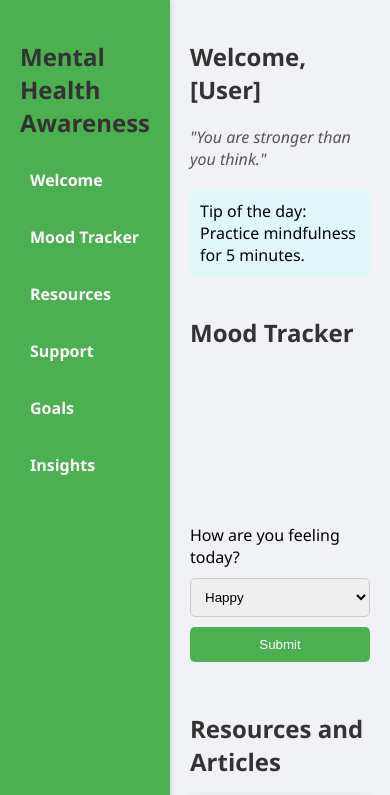
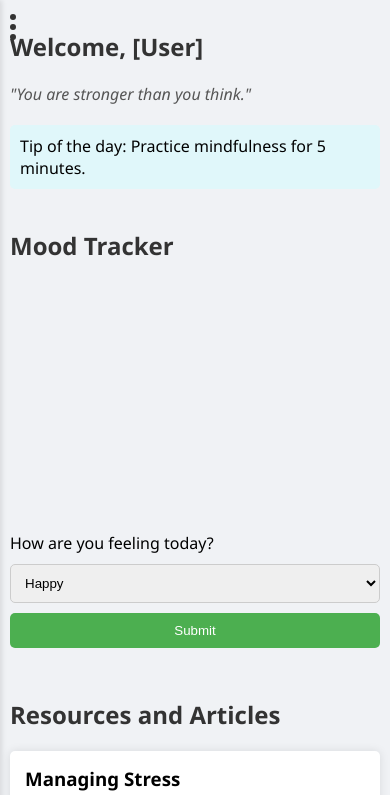
Before and after one commit to manishgangole/Mental-Health-Awareness, a plain HTML site: page dashboard.html in a window 390 px wide. Shown: the top 795 px of the page. Drawn offline with nearby package versions, Linux system fonts and the light colour scheme.

Commit message:
dashboard.css

```diff
--- a/dashboard.css
+++ b/dashboard.css
@@ -6,13 +6,19 @@ body {
     display: flex;
 }
 
+/* Sidebar styling */
 .sidebar {
     width: 250px;
     background-color: #4CAF50;
     color: white;
     padding: 20px;
     height: 100vh;
-    box-shadow: 2px 0 5px rgba(0,0,0,0.1);
+    box-shadow: 2px 0 5px rgba(0, 0, 0, 0.1);
+    transition: transform 0.3s ease; /* Animation for hiding/showing */
+}
+
+.sidebar.hidden {
+    transform: translateX(-100%); /* Hide sidebar when not visible */
 }
 
 .sidebar h2 {
@@ -41,6 +47,26 @@ body {
     background-color: #45a049;
 }
 
+/* Hamburger menu styling */
+.hamburger-menu {
+    display: none;
+    position: fixed;
+    top: 10px;
+    left: 10px;
+    cursor: pointer;
+    z-index: 1000;
+}
+
+.hamburger-menu .dot {
+    width: 6px;
+    height: 6px;
+    background-color: #333;
+    border-radius: 50%;
+    margin: 4px 0;
+    display: block;
+}
+
+/* Main content styling */
 .main-content {
     flex-grow: 1;
     padding: 20px;
@@ -106,7 +132,7 @@ form button:hover {
     background-color: white;
     padding: 15px;
     border-radius: 5px;
-    box-shadow: 0 0 10px rgba(0,0,0,0.1);
+    box-shadow: 0 0 10px rgba(0, 0, 0, 0.1);
     margin-bottom: 15px;
 }
 
@@ -142,26 +168,52 @@ form button:hover {
     list-style-type: none;
     padding: 0;
 }
-/* Existing CSS */
 
-/* Add this for done goals */
-.goal-item p.done {
-    text-decoration: line-through;
-    color: gray;
+/* Styles for small devices (phones) */
+@media (max-width: 600px) {
+    body {
+        flex-direction: column;
+    }
+
+    .hamburger-menu {
+        display: block; /* Show hamburger menu on small screens */
+    }
+
+    .sidebar {
+        position: fixed;
+        top: 0;
+        left: 0;
+        width: 200px;
+        transform: translateX(-100%); /* Initially hide sidebar */
+        transition: transform 0.3s ease;
+        transform: translateX(-100%); /* Initially hide sidebar */
+        transition: transform 0.3s ease;
+    }
+
+    .sidebar.visible {
+        transform: translateX(0); /* Show sidebar when visible */
+    }
+
+    .main-content {
+        padding: 10px; /* Reduce padding on small screens */
+    }
+
+    h1, h2 {
+        font-size: 1.5em; /* Adjust text size for smaller screens */
+    }
 }
-/* Chatbot Section */
+/* Chat Section Styles */
 .chat-section {
-    margin-top: 20px;
+    background-color: #fff;
+    padding: 20px;
+    border-radius: 10px;
+    box-shadow: 0 0 10px rgba(0, 0, 0, 0.1);
 }
 
 .chat-box {
-    border: 1px solid #ccc;
-    padding: 10px;
-    border-radius: 5px;
-    max-width: 500px;
-    margin: 0 auto;
     display: flex;
     flex-direction: column;
+    margin-top: 10px;
 }
 
 .chat-output {
@@ -191,7 +243,6 @@ form button:hover {
 }
 
 #userInput {
-    flex: 1;
     padding: 10px;
     border: 1px solid #ccc;
     border-radius: 5px;
@@ -201,12 +252,12 @@ form button:hover {
 #sendBtn {
     padding: 10px 20px;
     border: none;
-    background-color: #5bc0de;
+    background-color: #4CAF50;
     color: white;
     border-radius: 5px;
     cursor: pointer;
 }
 
 #sendBtn:hover {
-    background-color: #31b0d5;
+    background-color: #45a049;
 }
```
